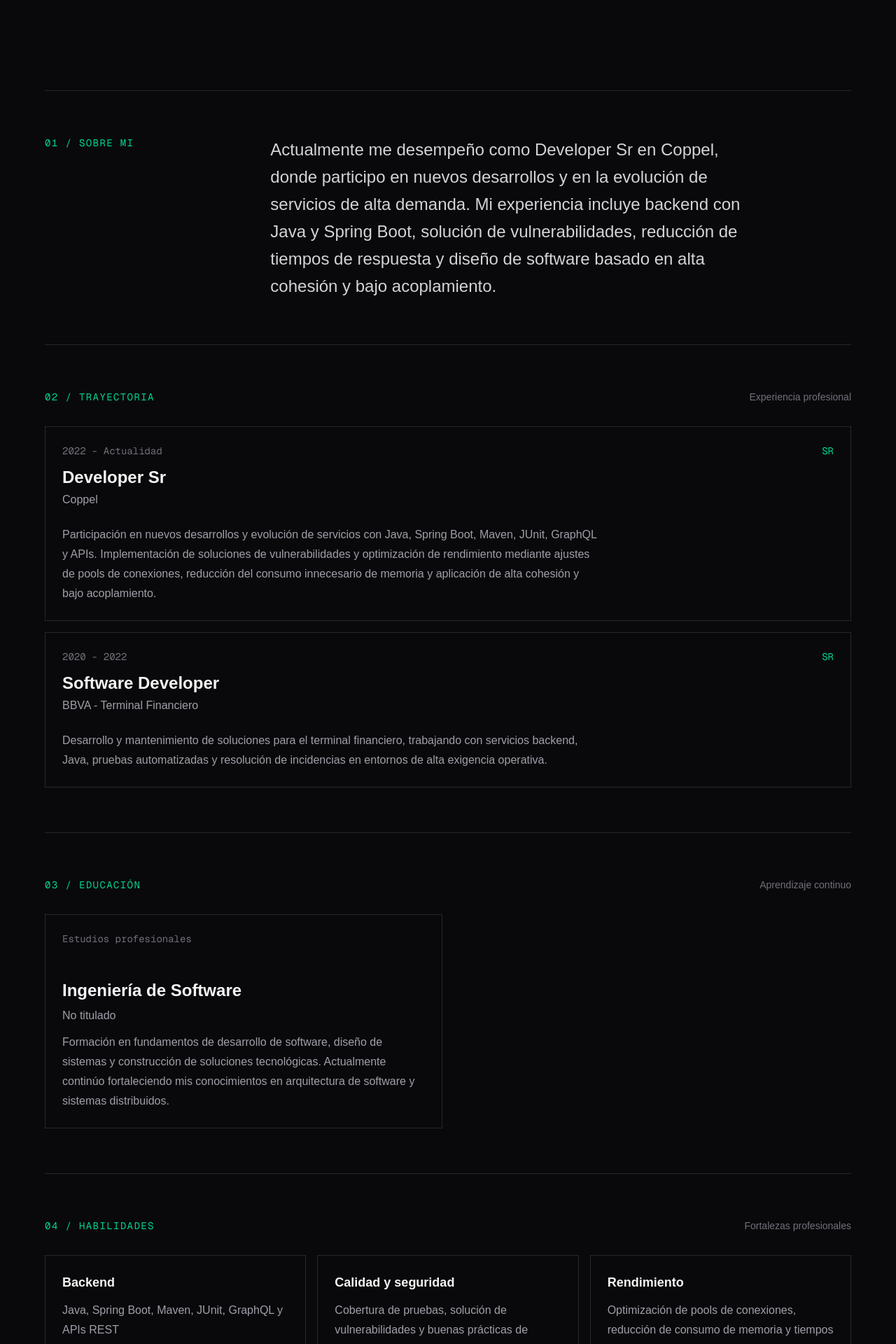
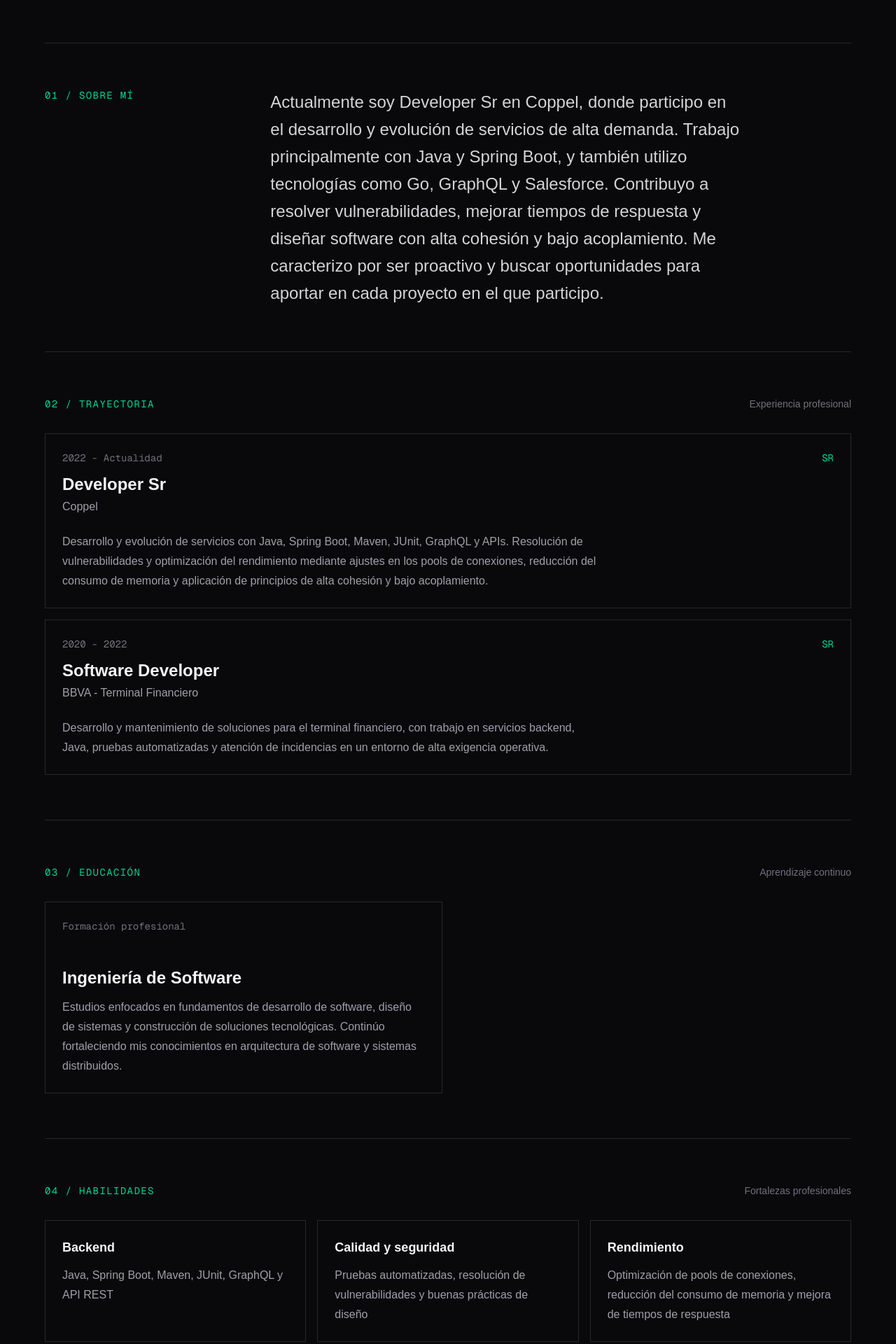
Before and after one commit to Josst343/cv-digital, a Next.js app: page / in a window 1280 px wide. Shown: the part 860-2780 px from the top of the page at 70% size. Built offline with nearby package versions, Linux system fonts and the light colour scheme.

Commit message:
Actualizacion de informacion personal

```diff
--- a/app/components/download-cv-button.tsx
+++ b/app/components/download-cv-button.tsx
@@ -112,7 +112,11 @@ export default function DownloadCvButton() {
         pdfDocument.setFont("helvetica", "normal");
         pdfDocument.setFontSize(9);
         pdfDocument.setTextColor("#52525b");
-        pdfDocument.text(`${item.institution} | ${item.period}`, margin, y);
+        pdfDocument.text(
+          item.institution ? `${item.institution} | ${item.period}` : item.period,
+          margin,
+          y,
+        );
         y += 6;
         addParagraph(item.description);
       });
--- a/app/data/profile.ts
+++ b/app/data/profile.ts
@@ -1,11 +1,11 @@
 export const profile = {
   name: "Josue Misael Flores Fernandez",
   role: "Developer Sr",
-  headline: "Ingeniería Fullstack con propósito: código eficiente, arquitecturas escalables.",
+  headline: "Desarrollo full stack con propósito: sistemas eficientes, seguros y escalables.",
   intro:
-    "Ingeniero en Software no titulado y Senior Fullstack Software Developer, con experiencia en el sector financiero y retail desde 2020. Especializado en backend con Java, arquitectura de servicios, seguridad y optimización de sistemas críticos.",
+    "Desarrollador de software full stack con experiencia en los sectores financiero y retail desde 2020. Cuento con 3 años de experiencia como Developer Sr y me especializo en backend con Java, arquitectura de servicios, seguridad y optimización de sistemas críticos.",
   summary:
-    "Actualmente me desempeño como Developer Sr en Coppel, donde participo en nuevos desarrollos y en la evolución de servicios de alta demanda. Mi experiencia incluye backend con Java y Spring Boot, solución de vulnerabilidades, reducción de tiempos de respuesta y diseño de software basado en alta cohesión y bajo acoplamiento.",
+    "Actualmente soy Developer Sr en Coppel, donde participo en el desarrollo y evolución de servicios de alta demanda. Trabajo principalmente con Java y Spring Boot, y también utilizo tecnologías como Go, GraphQL y Salesforce. Contribuyo a resolver vulnerabilidades, mejorar tiempos de respuesta y diseñar software con alta cohesión y bajo acoplamiento. Me caracterizo por ser proactivo y buscar oportunidades para aportar en cada proyecto en el que participo.",
   availability: "Disponible para nuevos proyectos y colaboraciones.",
   email: "josue5325@gmail.com",
   phone: "+52 551 603 9201",
@@ -15,15 +15,15 @@ export const profile = {
 export const aspirations = [
   {
     label: "01",
-    title: "Dominio de la inteligencia artificial",
+    title: "Especialización en inteligencia artificial",
     description:
-      "Profundizar en inteligencia artificial, modelos generativos y automatización para crear soluciones útiles, seguras y conectadas con las necesidades reales del negocio.",
+      "Profundizar en inteligencia artificial, modelos generativos y automatización para crear soluciones útiles, seguras y alineadas con las necesidades del negocio.",
   },
   {
     label: "02",
-    title: "Continuar mis estudios de arquitectura",
+    title: "Profundizar en arquitectura de software",
     description:
-      "Seguir fortaleciendo mis conocimientos en arquitectura de software para diseñar sistemas distribuidos más resilientes, escalables y sostenibles.",
+      "Fortalecer mis conocimientos en arquitectura de software para diseñar sistemas distribuidos resilientes, escalables y sostenibles.",
   },
 ];
 
@@ -33,39 +33,43 @@ export const experience = [
     role: "Developer Sr",
     company: "Coppel",
     description:
-      "Participación en nuevos desarrollos y evolución de servicios con Java, Spring Boot, Maven, JUnit, GraphQL y APIs. Implementación de soluciones de vulnerabilidades y optimización de rendimiento mediante ajustes de pools de conexiones, reducción del consumo innecesario de memoria y aplicación de alta cohesión y bajo acoplamiento.",
+      "Desarrollo y evolución de servicios con Java, Spring Boot, Maven, JUnit, GraphQL y APIs. Resolución de vulnerabilidades y optimización del rendimiento mediante ajustes en los pools de conexiones, reducción del consumo de memoria y aplicación de principios de alta cohesión y bajo acoplamiento.",
   },
   {
     period: "2020 - 2022",
     role: "Software Developer",
     company: "BBVA - Terminal Financiero",
     description:
-      "Desarrollo y mantenimiento de soluciones para el terminal financiero, trabajando con servicios backend, Java, pruebas automatizadas y resolución de incidencias en entornos de alta exigencia operativa.",
+      "Desarrollo y mantenimiento de soluciones para el terminal financiero, con trabajo en servicios backend, Java, pruebas automatizadas y atención de incidencias en un entorno de alta exigencia operativa.",
   },
 ];
 
-export const education = [
+export const education: {
+  period: string;
+  title: string;
+  institution?: string;
+  description: string;
+}[] = [
   {
-    period: "Estudios profesionales",
+    period: "Formación profesional",
     title: "Ingeniería de Software",
-    institution: "No titulado",
     description:
-      "Formación en fundamentos de desarrollo de software, diseño de sistemas y construcción de soluciones tecnológicas. Actualmente continúo fortaleciendo mis conocimientos en arquitectura de software y sistemas distribuidos.",
+      "Estudios enfocados en fundamentos de desarrollo de software, diseño de sistemas y construcción de soluciones tecnológicas. Continúo fortaleciendo mis conocimientos en arquitectura de software y sistemas distribuidos.",
   },
 ];
 
 export const skills = [
   {
     category: "Backend",
-    items: "Java, Spring Boot, Maven, JUnit, GraphQL y APIs REST",
+    items: "Java, Spring Boot, Maven, JUnit, GraphQL y API REST",
   },
   {
     category: "Calidad y seguridad",
-    items: "Cobertura de pruebas, solución de vulnerabilidades y buenas prácticas de diseño",
+    items: "Pruebas automatizadas, resolución de vulnerabilidades y buenas prácticas de diseño",
   },
   {
     category: "Rendimiento",
-    items: "Optimización de pools de conexiones, reducción de consumo de memoria y tiempos de respuesta",
+    items: "Optimización de pools de conexiones, reducción del consumo de memoria y mejora de tiempos de respuesta",
   },
   {
     category: "Datos y lenguajes",
@@ -73,7 +77,7 @@ export const skills = [
   },
   {
     category: "Colaboración",
-    items: "Experiencia trabajando con equipos y personas de distintos países; inglés técnico en desarrollo",
+    items: "Colaboración con equipos internacionales e inglés técnico aplicado al desarrollo de software",
   },
 ];
 
@@ -81,61 +85,61 @@ export const projects = [
   {
     label: "Proyecto 01",
     name: "Mitigación de Vulnerabilidades en Servicios Críticos",
-    description: "Gestión y resolución de hallazgos de seguridad en el microservicio cybs-case-manager. Tecnologías: SonarQube, Checkmarx, TrendMicro. Resultado: Reducción drástica de la deuda técnica de seguridad y blindaje de la confidencialidad operativa.",
+    description: "Gestión y resolución de hallazgos de seguridad en el microservicio cybs-case-manager. Tecnologías: SonarQube, Checkmarx y Trend Micro. Resultado: Reducción de la deuda técnica de seguridad y fortalecimiento de la protección de la información.",
   },
   {
     label: "Proyecto 02",
     name: "Reingeniería y Optimización de Rendimiento",
-    description: "Reestructuración del servicio ventafuturo mediante la optimización de consultas SQL y lógica de negocio. Tecnologías: Java, SQL. Resultado: Reducción de latencia de 3s a 0.03s (sub-segundo) e incremento significativo del throughput.",
+    description: "Reestructuración del servicio ventafuturo mediante la optimización de consultas SQL y de la lógica de negocio. Tecnologías: Java y SQL. Resultado: Reducción del tiempo de respuesta de 3 s a 0.03 s e incremento de la capacidad de procesamiento.",
   },
   {
     label: "Proyecto 03",
     name: "Control de Integridad en Transacciones de Motocicletas",
-    description: "Implementación de validaciones en carrito y componentes modales de advertencia en app móvil y canal de colaboradores. Tecnologías: React / JavaScript, REST APIs. Resultado: Prevención de duplicidad de stock y eliminación de errores operativos.",
+    description: "Implementación de validaciones en el carrito y avisos modales en la aplicación móvil y el canal de colaboradores. Tecnologías: React, JavaScript y API REST. Resultado: Prevención de duplicidades de inventario y reducción de errores operativos.",
   },
   {
     label: "Proyecto 04",
     name: "Análisis Técnico e Integración de Google Maps API",
-    description: "Evaluación de factibilidad y aprovechamiento de capacidades nativas para extracción de metadatos de horarios y contacto. Tecnologías: Google Maps Platform API, REST. Resultado: Optimización de Time-to-Market y ahorro de infraestructura backend.",
+    description: "Evaluación de factibilidad y uso de capacidades nativas para obtener metadatos de horarios y contacto. Tecnologías: Google Maps Platform y API REST. Resultado: Reducción del tiempo de salida al mercado y de la necesidad de infraestructura backend.",
   },
   {
     label: "Proyecto 05",
     name: "Depuración de Activos y Protección de Datos Sensibles",
-    description: "Auditoría de seguridad en front-end para la identificación y remoción de credenciales obsoletas. Tecnologías: JavaScript, Firebase, American Express SDK. Resultado: Reducción de la superficie de ataque y mejor mantenibilidad del código.",
+    description: "Auditoría de seguridad en el front end para identificar y retirar credenciales obsoletas. Tecnologías: JavaScript, Firebase y American Express SDK. Resultado: Reducción de la superficie de ataque y mejora de la mantenibilidad del código.",
   },
   {
     label: "Proyecto 06",
     name: "Mitigación de Manipulación de Datos de Dirección",
-    description: "Mecanismo de validación cruzada en el módulo de logística con manejo de excepciones controladas. Tecnologías: Java, Spring Boot, REST. Resultado: Prevención de fraudes y eliminación de inconsistencias geográficas en entregas.",
+    description: "Implementación de validaciones cruzadas en el módulo de logística y manejo controlado de excepciones. Tecnologías: Java, Spring Boot y API REST. Resultado: Detección de inconsistencias en las direcciones y mayor confiabilidad en las entregas.",
   },
   {
     label: "Proyecto 07",
     name: "Investigación y Diagnóstico de Servicios de Venta",
-    description: "Diagnóstico de arquitectura para los servicios ApartadoDesapartado y ecommercegeneraventainicial. Tecnologías: Microservicios, Profiling tools, Java. Resultado: Identificación de cuellos de botella y diseño de mejoras de escalabilidad.",
+    description: "Diagnóstico de arquitectura de los servicios ApartadoDesapartado y ecommercegeneraventainicial. Tecnologías: microservicios, herramientas de profiling y Java. Resultado: Identificación de cuellos de botella y propuestas para mejorar la escalabilidad.",
   },
   {
     label: "Proyecto 08",
-    name: "Modernización y Containerización de Cybersourprocessor",
-    description: "Actualización tecnológica integral y migración de build system. Tecnologías: Java 17, Spring Boot, Maven, Docker, CI/CD. Resultado: Garantía de paridad de entornos y facilitación de la escalabilidad horizontal.",
+    name: "Modernización y contenerización de Cybersourprocessor",
+    description: "Actualización tecnológica y migración del sistema de compilación. Tecnologías: Java 17, Spring Boot, Maven, Docker y CI/CD. Resultado: Mayor consistencia entre entornos y preparación para la escalabilidad horizontal.",
   },
   {
     label: "Proyecto 09",
     name: "Gestión de Incidencias en Eventos de Alta Demanda",
-    description: "Análisis de causa raíz y mitigación de fallas críticas en la plataforma durante la preventa de iPhone. Tecnologías: APM tools, Java, Microservicios. Resultado: Estabilidad operativa bajo carga extrema y minimización de errores transaccionales.",
+    description: "Análisis de causa raíz y mitigación de fallas críticas durante la preventa de iPhone. Tecnologías: herramientas APM, Java y microservicios. Resultado: Mayor estabilidad operativa durante periodos de alta demanda y reducción de errores transaccionales.",
   },
   {
     label: "Proyecto 10",
     name: "Arquitectura de Seguridad en Proyecto Cuenta Perdida",
-    description: "Implementación de validación de identidad y protección de datos financieros/PII. Tecnologías: OAuth 2.0, JWT, TLS 1.3, GCP Secret Manager. Resultado: Cumplimiento normativo y trazabilidad en la gestión de créditos.",
+    description: "Implementación de validación de identidad y protección de datos financieros y personales. Tecnologías: OAuth 2.0, JWT, TLS 1.3 y GCP Secret Manager. Resultado: Apoyo al cumplimiento normativo y trazabilidad en la gestión de créditos.",
   },
   {
     label: "Proyecto 11",
     name: "Configuración de API Gateway bajo Estándar PCI DSS",
-    description: "Configuración de seguridad avanzada en la capa de API Gateway para transacciones bancarias. Tecnologías: Apigee, PCI DSS, CORS, Whitelisting. Resultado: Blindaje e integridad del tráfico de datos de titulares de tarjetas.",
+    description: "Configuración de controles de seguridad en la capa de API Gateway para transacciones bancarias. Tecnologías: Apigee, PCI DSS, CORS y listas de permitidos. Resultado: Protección e integridad del tráfico de datos de titulares de tarjetas.",
   },
   {
     label: "Proyecto 12",
     name: "Optimización de Experiencia Omnicanal (Site-to-Store)",
-    description: "Mejora en los algoritmos de filtrado y geolocalización para la asignación de tiendas físicas. Tecnologías: Algorithms, Geolocation APIs, REST. Resultado: Incremento en la precisión del punto de entrega y optimización de rutas logísticas.",
+    description: "Mejora de los algoritmos de filtrado y geolocalización para asignar tiendas físicas. Tecnologías: algoritmos, APIs de geolocalización y API REST. Resultado: Mayor precisión en la selección del punto de entrega y optimización de rutas logísticas.",
   },
 ];
--- a/app/page.tsx
+++ b/app/page.tsx
@@ -10,7 +10,7 @@ export default function Home() {
           {profile.name}
         </a>
         <div className="hidden gap-6 text-sm text-zinc-400 sm:flex">
-          <a className="transition-colors hover:text-white" href="#sobre-mi">Sobre mi</a>
+          <a className="transition-colors hover:text-white" href="#sobre-mi">Sobre mí</a>
           <a className="transition-colors hover:text-white" href="#trayectoria">Trayectoria</a>
           <a className="transition-colors hover:text-white" href="#educacion">Educación</a>
           <a className="transition-colors hover:text-white" href="#habilidades">Habilidades</a>
@@ -60,7 +60,7 @@ export default function Home() {
         </section>
 
         <section id="sobre-mi" className="grid gap-8 border-t border-zinc-800 py-16 md:grid-cols-[0.35fr_1fr]">
-          <h2 className="font-mono text-sm uppercase tracking-widest text-emerald-400">01 / Sobre mi</h2>
+          <h2 className="font-mono text-sm uppercase tracking-widest text-emerald-400">01 / Sobre mí</h2>
           <p className="max-w-2xl text-2xl leading-relaxed text-zinc-300">
             {profile.summary}
           </p>
@@ -98,7 +98,7 @@ export default function Home() {
               <article key={item.title} className="border border-zinc-800 p-6 transition-colors hover:border-emerald-400">
                 <p className="font-mono text-sm text-zinc-500">{item.period}</p>
                 <h3 className="mt-12 text-2xl font-semibold">{item.title}</h3>
-                <p className="mt-2 text-zinc-400">{item.institution}</p>
+                {item.institution && <p className="mt-2 text-zinc-400">{item.institution}</p>}
                 <p className="mt-3 leading-7 text-zinc-400">{item.description}</p>
               </article>
             ))}
```
